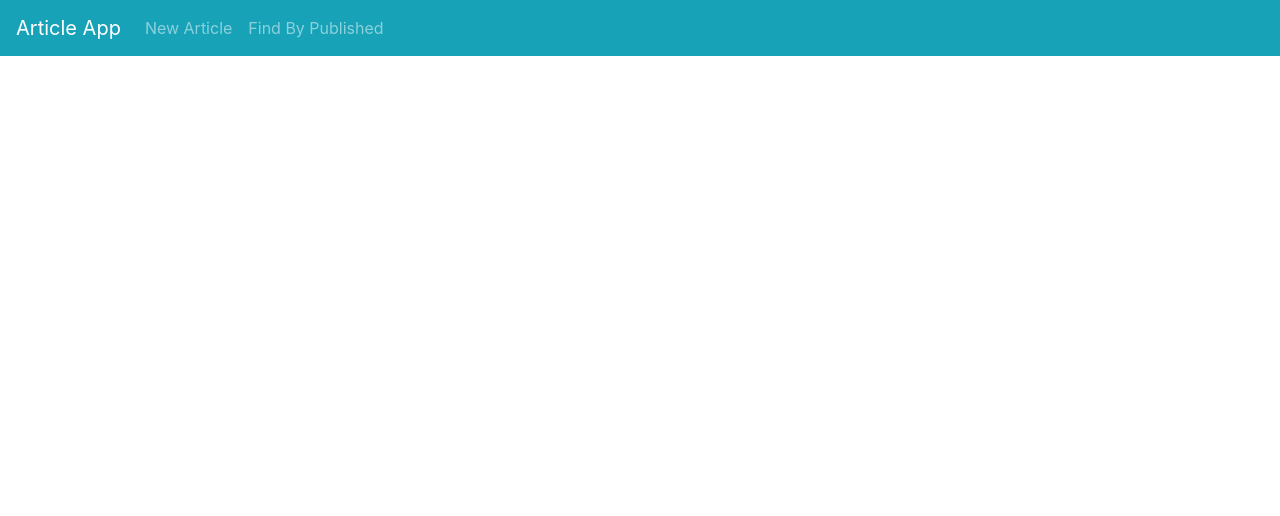
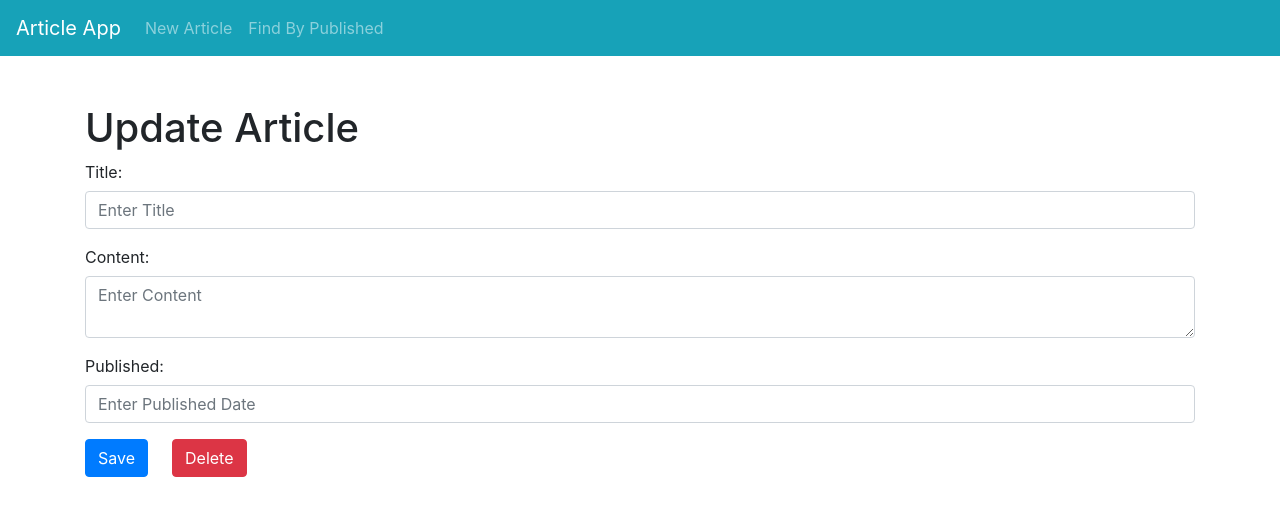
Before and after one commit to azmi6298/spring-vue-articleapp, a Vue app in the folder src/frontend/: page /edit/1 in a window 1280 px wide. Shown: the top 516 px of the page. Built offline with nearby package versions, Linux system fonts and the light colour scheme; no server answers.

Commit message:
Fixing CRUD on form

```diff
--- a/src/frontend/src/components/ArticleComponent.vue
+++ b/src/frontend/src/components/ArticleComponent.vue
@@ -4,32 +4,36 @@
     <b-form @submit.prevent="onSubmit">
       <b-form-group id="input-group-2" label="Title:">
         <b-form-input
-          v-model="article.title"
+          :value="title"
+          @input="updateTitle"
           placeholder="Enter Title"
         ></b-form-input>
       </b-form-group>
       <b-form-group id="input-group-2" label="Content:">
         <b-form-textarea
-          v-model="article.content"
+          :value="content"
+          @input="updateContent"
           placeholder="Enter Content"
         ></b-form-textarea>
       </b-form-group>
       <b-form-group id="input-group-2" label="Published:" v-if="this.$route.params.id != undefined">
         <b-form-input
-          v-model="article.published"
+          :value="published"
+          @input="updatePublished"
           placeholder="Enter Published Date"
         ></b-form-input>
       </b-form-group>
       <b-button type="submit" variant="primary" class="mr-4">Save</b-button>
-      <b-button type="reset" variant="danger" v-if="this.$route.params.id != undefined">Delete</b-button>
+      <b-button type="reset" variant="danger" v-if="this.$route.params.id != undefined" @click="removeArticle">Delete</b-button>
     </b-form>
   </div>
 </template>
 
 <script>
-import {mapActions, mapGetters} from 'vuex'
+import {mapActions} from 'vuex'
 export default {
   name: "ArticleComponent",
+  props: ['id', 'title', 'content', 'published'],
   data() {
     return {
       article: {
@@ -41,18 +45,14 @@ export default {
     }
   },
   created() {
-    if(this.$route.params.id !== undefined){
-
-      this.getCurrentArticle(this.$route.params.id)
-      // this.$set(this.article, 'title', this.currentArticle.title)
-    }
-
-      console.log(this.$route.params.id)
+    this.$set(this.article, 'id', this.id)
+    this.$set(this.article, 'title', this.title)
+    this.$set(this.article, 'content', this.content)
+    this.$set(this.article, 'published', this.published)
   },
   computed: {
-    ...mapGetters(['currentArticle']),
     formTitle() {
-      if(this.$route.params.id  != undefined) {
+      if(this.id  != undefined) {
         return "Update Article"
       } else {
         return "Create New Article"
@@ -61,20 +61,33 @@ export default {
   },
   methods: {
     ...mapActions(['addArticle', 'updateArticle', 'deleteArticle', 'getCurrentArticle']),
+    updateTitle(value) {
+      this.article.title = value
+    },
+    updateContent(value) {
+      this.article.content = value
+    },
+    updatePublished(value) {
+      this.article.published = value
+    },
     saveArticle() {
       this.addArticle(this.article)
+      this.$router.push({ name: 'home' })
     },
     changeArticle() {
       this.updateArticle(this.article)
+      this.$router.push({ name: 'home' })
     },
     removeArticle() {
-      this.deleteArticle(this.article.id)
+      this.deleteArticle(this.id)
+      this.$router.push({ name: 'home' })
     },
     onSubmit() {
-      if(this.$route.params.id != undefined) {
+      if(this.$route.params.id == undefined) {
         this.saveArticle()
       } else {
-        this.changeArticle()
+        console.log(this.article)
+        this.changeArticle(this.article)
       }
     },
   },
--- a/src/frontend/src/main.js
+++ b/src/frontend/src/main.js
@@ -3,8 +3,8 @@ import App from './App.vue'
 import VueRouter from 'vue-router'
 import store from './store'
 import { BootstrapVue, IconsPlugin } from 'bootstrap-vue'
-import ArticleComponent from './components/ArticleComponent'
 import NewArticle from './views/NewArticle'
+import EditArticle from './views/EditArticle'
 import SortArticle from './views/SortArticle'
 import Home from './views/Home'
 import 'bootstrap/dist/css/bootstrap.css'
@@ -22,7 +22,7 @@ Vue.use(IconsPlugin)
 const router = new VueRouter({
   routes: [
     { path: '/', name: 'home', component: Home},
-    { path: '/articles/:id', name: 'article', component: ArticleComponent, props: true},
+    { path: '/edit/:id', name: 'editArticle', component: EditArticle, props: true},
     { path: '/new', name: 'newArticle', component: NewArticle},
     { path: '/sort', name: 'sortArticle', component: SortArticle},
   ],
--- a/src/frontend/src/store/index.js
+++ b/src/frontend/src/store/index.js
@@ -41,9 +41,9 @@ export default new Vuex.Store({
     },
     async getCurrentArticle({ commit }, articleId) {
       const response = await axios.get(`${url}${articleId}`)
+      console.log(response.data)
       commit('GET_CURRENT_ARTICLE', response.data)
     },
-
     async getAscendingArticles({ commit }) {
       const response = await axios.get(`${url}publishedAsc`)
       commit('GET_ASC_ARTICLES', response.data)
--- /dev/null
+++ b/src/frontend/src/views/EditArticle.vue
@@ -0,0 +1,30 @@
+<template>
+  <div>
+    <ArticleComponent
+      :id="$route.params.id"
+      :title="currentArticle.title"
+      :content="currentArticle.content"
+      :published="currentArticle.published"
+    />
+  </div>
+</template>
+
+<script>
+import {mapActions, mapGetters} from 'vuex'
+import ArticleComponent from '../components/ArticleComponent'
+export default {
+  name: 'EditArticle',
+  components: {
+    ArticleComponent
+  },
+  created() {
+    this.getCurrentArticle(this.$route.params.id)
+  },
+  computed: {
+    ...mapGetters(['currentArticle']),
+  },
+  methods: {
+    ...mapActions(['getCurrentArticle']),
+  }
+}
+</script>
--- a/src/frontend/src/views/Home.vue
+++ b/src/frontend/src/views/Home.vue
@@ -6,7 +6,7 @@
         <router-link
           :title="article.title"
           :to="{
-            name: 'article',
+            name: 'editArticle',
             params: { id : article.id }
           }"
         >
```
Also changed, not shown: 8 other files (tests, documents, lock files or other folders).
